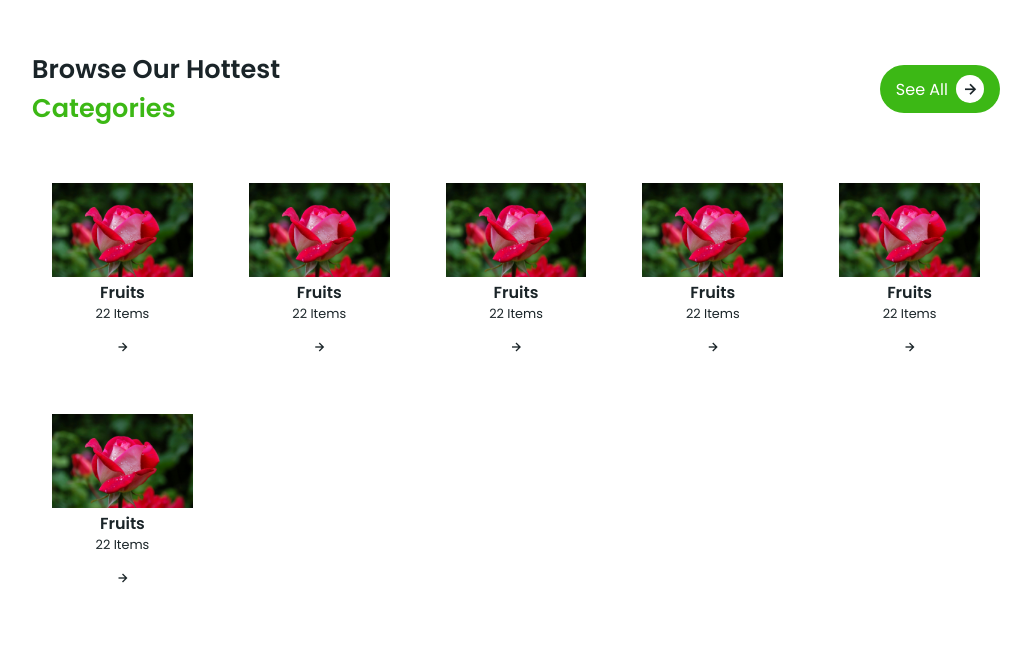
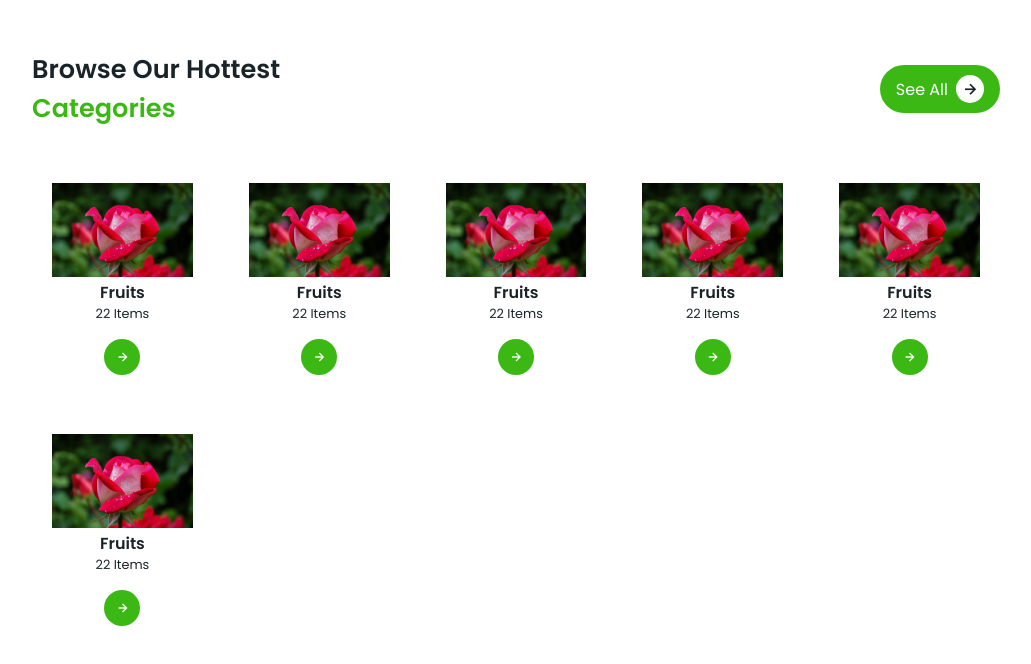
Before and after one commit to liflamary/ECommerce-Fruit-and-Vegetable-Website, a plain HTML site: page index.html in a window 1280 px wide. Shown: the part 662-1326 px from the top of the page, without its empty margins (124-1155 px from the left). Before the commit the page ends 1292 px from the top, so only its background shows below. Drawn offline with nearby package versions, Linux system fonts and the light colour scheme; files whose address does not match are found by name.

Commit message:
Add files via upload

```diff
--- a/style.css
+++ b/style.css
@@ -220,3 +220,9 @@ section{
     font-weight:400;
     margin-bottom:1rem;
 }
+.categories-container .box .bx{
+    padding:10px;
+    background:var(--green-color);
+    color:var(--bg-color);
+    border-radius:5rem;
+}
```
